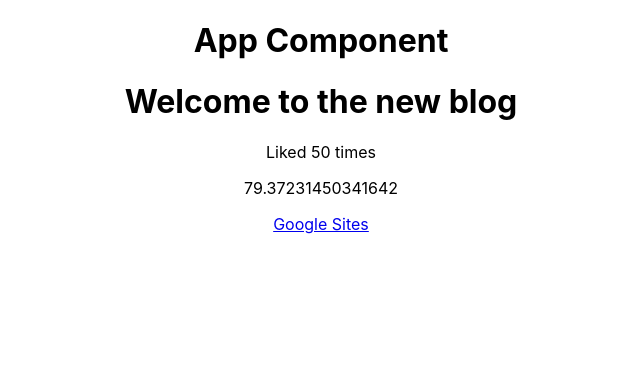
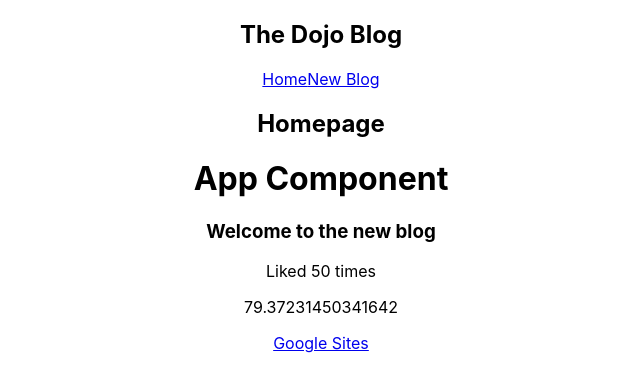
Before and after one commit to dhyseni20/dojo-blog, a React (Create React App) app: page / in a window 1280 px wide. Shown: the top 392 px of the page, without its empty margins (319-959 px from the left). Built offline with nearby package versions, Linux system fonts and the light colour scheme.

Commit message:
Lesson 5 - Adding Components

```diff
--- a/src/App.js
+++ b/src/App.js
@@ -1,4 +1,6 @@
 import "./App.css";
+import Navbar from "./Navbar";
+import Home from "./Home";
 
 function App() {
   const title = "Welcome to the new blog";
@@ -6,9 +8,11 @@
   const link = "https://www.google.com";
   return (
     <div className="App">
+      <Navbar />
       <div className="content">
+        <Home />
         <h1> App Component</h1>
-        <h1> {title}</h1>
+        <h3> {title}</h3>
         <p>Liked {likes} times </p>
         <p>{Math.random() * 100}</p>
         <a href={link}>Google Sites</a>
--- /dev/null
+++ b/src/Home.js
@@ -0,0 +1,9 @@
+const Home = () => {
+  return (
+    <div className="home">
+      <h2>Homepage</h2>
+    </div>
+  );
+};
+
+export default Home;
--- /dev/null
+++ b/src/Navbar.js
@@ -0,0 +1,13 @@
+const Navbar = () => {
+  return (
+    <nav className="navbar">
+      <h1>The Dojo Blog</h1>
+      <div className="links">
+        <a href="/">Home</a>
+        <a href="/create">New Blog</a>
+      </div>
+    </nav>
+  );
+};
+
+export default Navbar;
```
